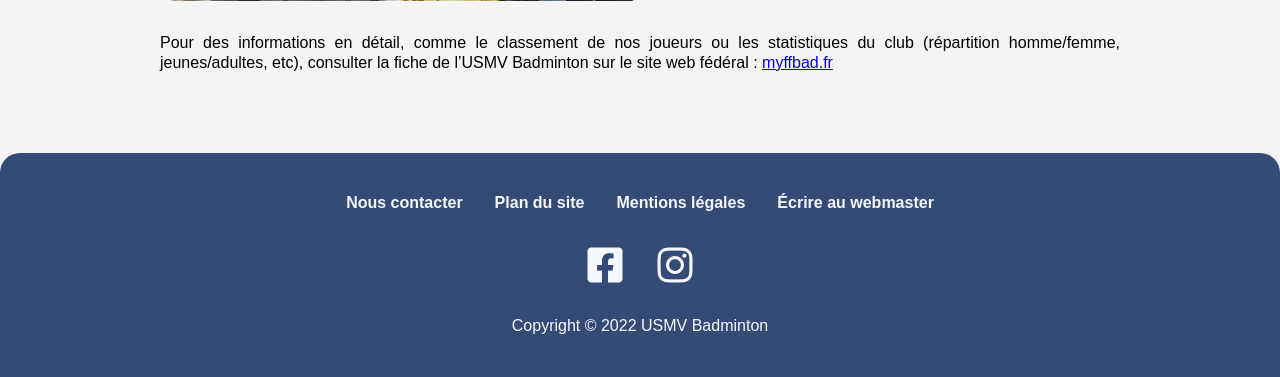
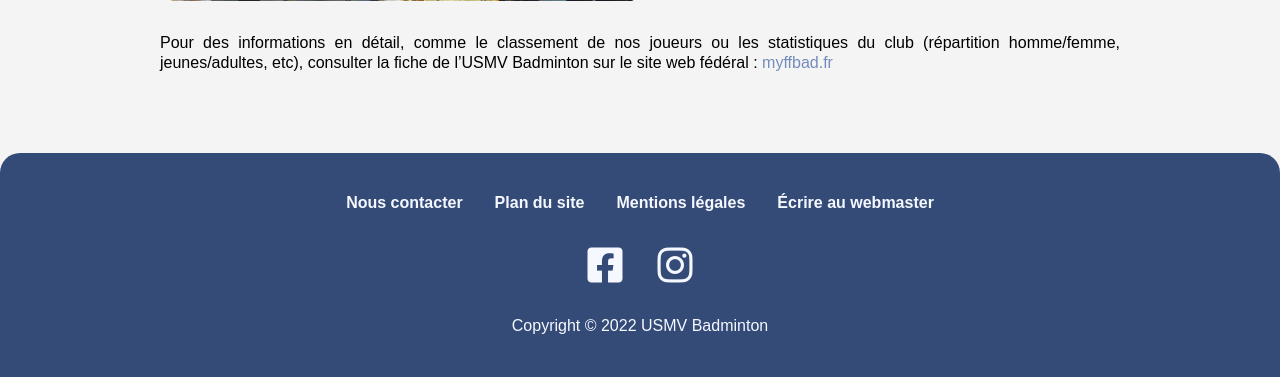
Before and after one commit to NicoMaff/usmv-app, a Symfony app: template templates/public/club/introduction.html.twig in a window 1280 px wide. Shown: the part 1547-1924 px from the top of the page. Run offline with Twig, Linux system fonts and the light colour scheme; the template is opened without the code that fills it, so the values that code supplies are empty; some libraries are stand-ins or nearby versions; some web fonts are replaced.

Commit message:
:dizzy: add a tag effect

```diff
--- a/public/css/style.css
+++ b/public/css/style.css
@@ -963,6 +963,18 @@ footer p {
   object-fit: cover;
   border-radius: 3px;
 }
+.club-introduction a {
+  color: #748cbc;
+  text-decoration: none;
+}
+@media (min-width: 1000px) {
+  .club-introduction a {
+    transition: font-size 0.3s ease-out;
+  }
+  .club-introduction a:hover {
+    font-size: 1.5rem;
+  }
+}
 .club-introduction .container {
   display: flex;
   flex-direction: column;
--- a/sass/pages/_club-introduction.scss
+++ b/sass/pages/_club-introduction.scss
@@ -28,6 +28,19 @@
   img {
     object-fit: cover;
     border-radius: 3px;
+  }
+
+  a {
+    color: $link;
+    text-decoration: none;
+
+    @include from(1000) {
+      transition: font-size 0.3s ease-out;
+
+      &:hover {
+        font-size: 1.5rem;
+      }
+    }
   }
 
   .container {
```
Also changed, not shown: 1 other file.
